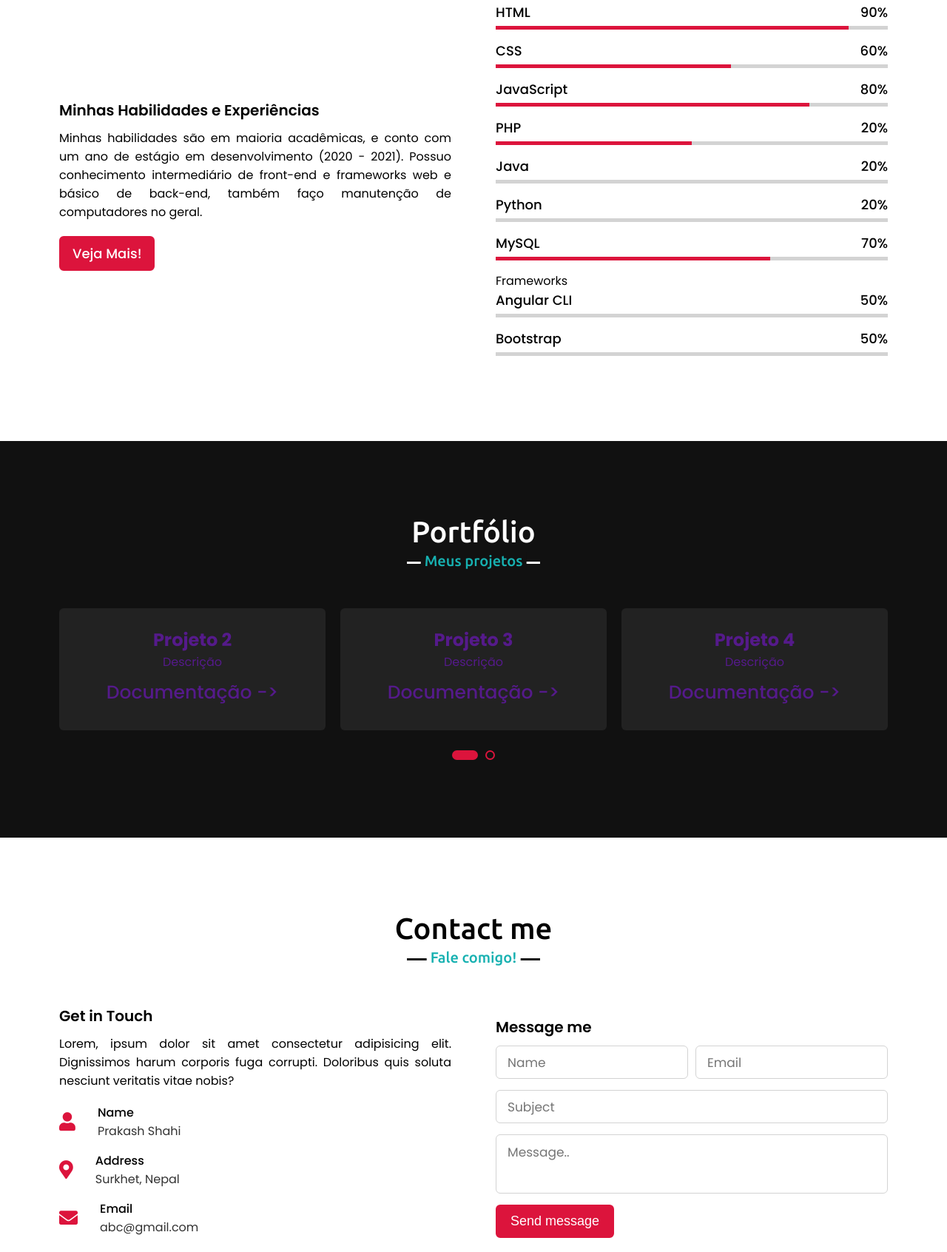
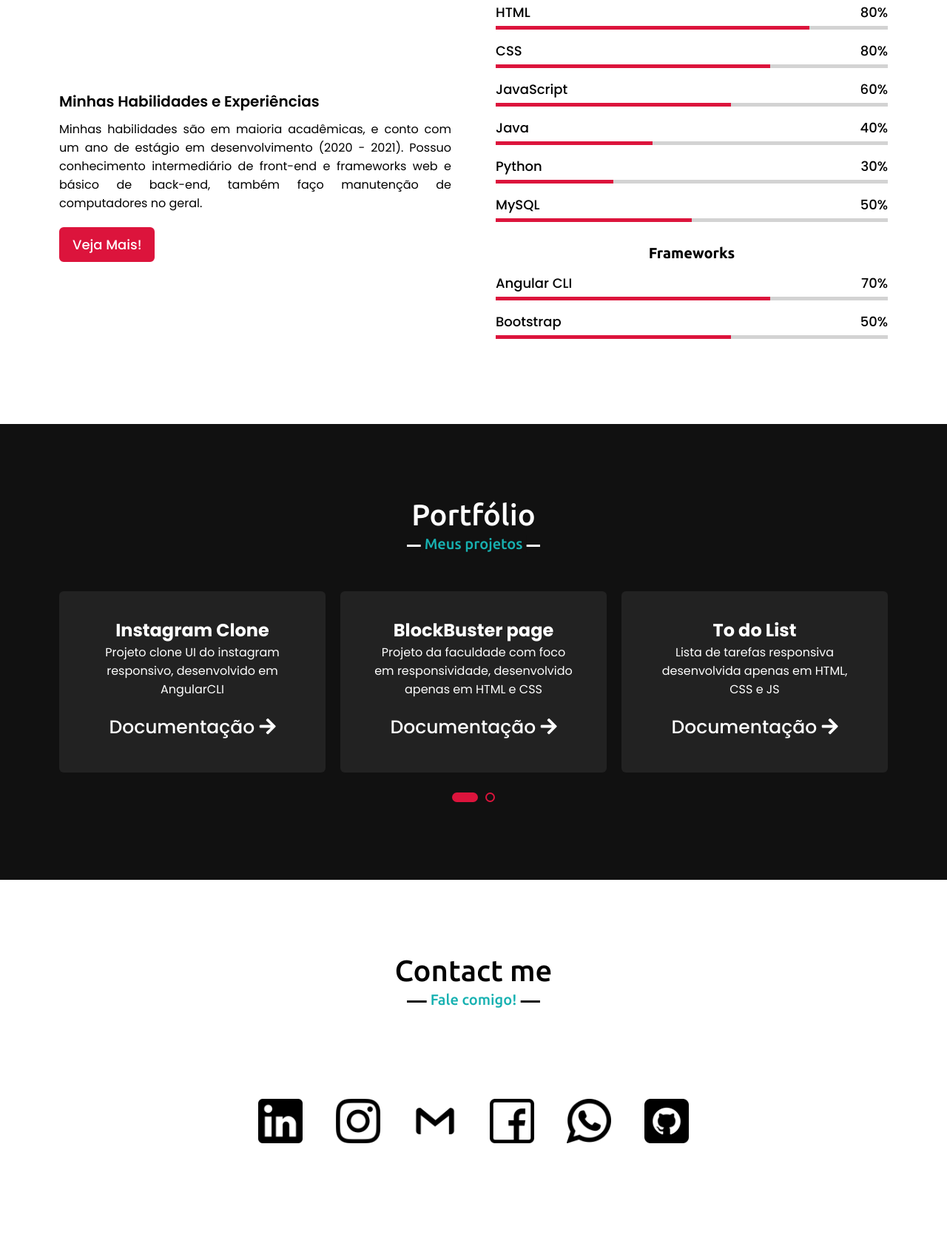
Before and after one commit to vinicius-g-alves/homepage, a plain HTML site: page index.html in a window 1280 px wide. Shown: the part 2330-4022 px from the top of the page at 74% size. Drawn offline with nearby package versions, Linux system fonts and the light colour scheme.

Commit message:
final page

```diff
--- a/index.html
+++ b/index.html
@@ -1,6 +1,5 @@
 <!DOCTYPE html>
-<!-- Created By CodingNepal -->
-<html lang="en">
+<html lang="pt-br">
 
 <head>
     <meta charset="UTF-8">
@@ -29,7 +28,7 @@
                 <li><a href="#about" class="menu-btn">Sobre</a></li>
                 <li><a href="#services" class="menu-btn">Serviços</a></li>
                 <li><a href="#skills" class="menu-btn">Habilidades</a></li>
-                <li><a href="#teams" class="menu-btn">Portfolio</a></li>
+                <li><a href="#portfolio" class="menu-btn">Portfolio</a></li>
                 <li><a href="#contact" class="menu-btn">Contato</a></li>
             </ul>
             <div class="menu-btn">
@@ -45,7 +44,7 @@
                 <div class="text-1">Olá, meu nome é</div>
                 <div class="text-2">Vinicius Garcia Alves</div>
                 <div class="text-3">E eu sou <span class="typing"></span></div>
-                <a href="#">Entre em Contato</a>
+                <a href="#contact">Entre em Contato</a>
             </div>
         </div>
     </section>
@@ -60,7 +59,10 @@
                 </div>
                 <div class="column right">
                     <div class="text">Olá! Me chamo Vinicius Garcia e sou <span class="typing-2"></span></div>
-                    <p>Sou formado como técnico de informática pela UTFPR e atualmente curso Análise e Desenvolvimento de Sistemas pelo Centro Universitário Integrado, ambos localizados em Campo Mourão - PR. Sou apaixonado por tecnologia, desenvolvimento, empreendedorismo e inovação, estou sempre buscando novos conhecimentos, desafios e experiências.</p>
+                    <p>Sou formado como técnico de informática pela UTFPR e atualmente curso Análise e Desenvolvimento
+                        de Sistemas pelo Centro Universitário Integrado, ambos localizados em Campo Mourão - PR. Sou
+                        apaixonado por tecnologia, desenvolvimento, empreendedorismo e inovação, estou sempre buscando
+                        novos conhecimentos, desafios e experiências.</p>
                     <a href="./cv_ViniciusGarciaAlves.pdf" download="cv_Vinicius_Garcia">Download CV</a>
                 </div>
             </div>
@@ -77,7 +79,7 @@
                     <div class="box">
                         <i class="fas fa-code"></i>
                         <div class="text">Desenvolvimento de sites</div>
-                        <p>Lorem ipsum dolor sit amet consectetur, adipisicing elit. Rem quia sunt, quasi quo illo enim.
+                        <p>Sites institucionais, dinâmicos e com ótima responsividade e acessibilidade.
                         </p>
                     </div>
                 </div>
@@ -87,7 +89,7 @@
                     <div class="box">
                         <i class="fas fa-paint-brush"></i>
                         <div class="text">Web Design</div>
-                        <p>Lorem ipsum dolor sit amet consectetur, adipisicing elit. Rem quia sunt, quasi quo illo enim.
+                        <p>Design de sites e interfaces no geral, com foco em experiência de usuário e responsividade.
                         </p>
                     </div>
                 </div>
@@ -104,58 +106,53 @@
             <div class="skills-content">
                 <div class="column left">
                     <div class="text">Minhas Habilidades e Experiências</div>
-                    <p>Minhas habilidades são em maioria acadêmicas, e conto com um ano de estágio em desenvolvimento (2020 - 2021). Possuo conhecimento intermediário de front-end e frameworks web e básico de back-end, também faço manutenção de computadores no geral.
+                    <p>Minhas habilidades são em maioria acadêmicas, e conto com um ano de estágio em desenvolvimento
+                        (2020 - 2021). Possuo conhecimento intermediário de front-end e frameworks web e básico de
+                        back-end, também faço manutenção de computadores no geral.
 
                     </p>
-                    <a href="#">Veja Mais!</a>
+                    <a href="#portfolio">Veja Mais!</a>
                 </div>
                 <div class="column right">
                     <div class="bars">
                         <div class="info">
                             <span>HTML</span>
-                            <span>90%</span>
+                            <span>80%</span>
                         </div>
                         <div class="line html"></div>
                     </div>
                     <div class="bars">
                         <div class="info">
                             <span>CSS</span>
-                            <span>60%</span>
+                            <span>80%</span>
                         </div>
                         <div class="line css"></div>
                     </div>
                     <div class="bars">
                         <div class="info">
                             <span>JavaScript</span>
-                            <span>80%</span>
+                            <span>60%</span>
                         </div>
                         <div class="line js"></div>
                     </div>
                     <div class="bars">
                         <div class="info">
-                            <span>PHP</span>
-                            <span>20%</span>
-                        </div>
-                        <div class="line php"></div>
-                    </div>
-                    <div class="bars">
-                        <div class="info">
                             <span>Java</span>
-                            <span>20%</span>
+                            <span>40%</span>
                         </div>
                         <div class="line java"></div>
                     </div>
                     <div class="bars">
                         <div class="info">
                             <span>Python</span>
-                            <span>20%</span>
+                            <span>30%</span>
                         </div>
                         <div class="line python"></div>
                     </div>
                     <div class="bars">
                         <div class="info">
                             <span>MySQL</span>
-                            <span>70%</span>
+                            <span>50%</span>
                         </div>
                         <div class="line mysql"></div>
                     </div>
@@ -165,7 +162,7 @@
                     <div class="bars">
                         <div class="info">
                             <span>Angular CLI</span>
-                            <span>50%</span>
+                            <span>70%</span>
                         </div>
                         <div class="line angular"></div>
                     </div>
@@ -174,70 +171,81 @@
                             <span>Bootstrap</span>
                             <span>50%</span>
                         </div>
-                        <div class="line angular"></div>
+                        <div class="line bootstrap"></div>
                     </div>
                 </div>
             </div>
         </div>
     </section>
 
-    <!-- teams section start -->
-    <section class="teams" id="teams">
+    <!-- portfolio section start -->
+    <section class="portfolio" id="portfolio">
         <div class="max-width">
             <h2 class="title">Portfólio</h2>
             <div class="carousel owl-carousel">
                 <div class="card">
-                    <a href="">
+                    <a href="https://github.com/vinao-alt/homepage">
                         <div class="box">
-                            <h2>Projeto 1</h2>
-                            <!-- <img src="images/profile-1.jpeg" alt=""> -->
-                            <p>Descrição</p>
-                            <div class="text">Documentação -></div>
+                            <h2>Homepage</h2>
+                            <p>Todo o código desta página inicial, desenvolvida com HTML, CSS e JS</p>
+                            <div class="text">Documentação
+                                <i class="fas fa-arrow-right"></i>
+                            </div>
                         </div>
                     </a>
                 </div>
 
                 <div class="card">
-                    <a href="">
+                    <a href="https://github.com/vinao-alt/clone-instagram-">
                         <div class="box">
-                            <h2>Projeto 2</h2>
-                            <!-- <img src="images/profile-1.jpeg" alt=""> -->
-                            <p>Descrição</p>
-                            <div class="text">Documentação -></div>
+                            <h2>Instagram Clone</h2>
+                            <p>Projeto clone UI do instagram responsivo, desenvolvido em AngularCLI</p>
+                            <div class="text">Documentação
+                                <i class="fas fa-arrow-right"></i>
+                            </div>
                         </div>
                     </a>
                 </div>
 
                 <div class="card">
-                    <a href="">
+                    <a href="https://github.com/vinao-alt/block-buster-page">
                         <div class="box">
-                            <h2>Projeto 3</h2>
-                            <!-- <img src="images/profile-1.jpeg" alt=""> -->
-                            <p>Descrição</p>
-                            <div class="text">Documentação -></div>
+                            <h2>BlockBuster page</h2>
+                            <p>Projeto da faculdade com foco em responsividade, desenvolvido apenas em HTML e CSS</p>
+                            <div class="text">Documentação
+                                <i class="fas fa-arrow-right"></i>
+                            </div>
                         </div>
                     </a>
                 </div>
 
                 <div class="card">
-                    <a href="">
+                    <a href="https://github.com/vinao-alt/to-do-list">
                         <div class="box">
-                            <h2>Projeto 4</h2>
-                            <!-- <img src="images/profile-1.jpeg" alt=""> -->
-                            <p>Descrição</p>
-                            <div class="text">Documentação -></div>
+                            <h2>To do List</h2>
+                            <p>Lista de tarefas responsiva desenvolvida apenas em HTML, CSS e JS</p>
+                            <div class="text">Documentação
+                                <i class="fas fa-arrow-right"></i>
+                            </div>
                         </div>
                     </a>
                 </div>
 
                 <div class="card">
-                    <a href="">
+                    <a href="https://github.com/vinao-alt/imc-calculator">
                         <div class="box">
-                            <h2>Projeto 5</h2>
-                            <!-- <img src="images/profile-1.jpeg" alt=""> -->
-                            <p>Descrição</p>
-                            <div class="text">Documentação -></div>
+                            <h2>Calculadora de IMC</h2>
+                            <p>Calculadora de IMC responsiva desenvolvida apenas com HTML, CSS e Javascript</p>
+                            <div class="text">Documentação
+                                <i class="fas fa-arrow-right"></i>
+                            </div>
                         </div>
+                    </a>
+                </div>
+
+                <div class="card">
+                    <a class="all-port" href="https://github.com/vinao-alt/">
+                        Ver o portfólio completo <i class="fas fa-arrow-right"></i>
                     </a>
                 </div>
             </div>
@@ -248,57 +256,25 @@
     <section class="contact" id="contact">
         <div class="max-width">
             <h2 class="title">Contact me</h2>
-            <div class="contact-content">
-                <div class="column left">
-                    <div class="text">Get in Touch</div>
-                    <p>Lorem, ipsum dolor sit amet consectetur adipisicing elit. Dignissimos harum corporis fuga
-                        corrupti. Doloribus quis soluta nesciunt veritatis vitae nobis?</p>
-                    <div class="icons">
-                        <div class="row">
-                            <i class="fas fa-user"></i>
-                            <div class="info">
-                                <div class="head">Name</div>
-                                <div class="sub-title">Prakash Shahi</div>
-                            </div>
-                        </div>
-                        <div class="row">
-                            <i class="fas fa-map-marker-alt"></i>
-                            <div class="info">
-                                <div class="head">Address</div>
-                                <div class="sub-title">Surkhet, Nepal</div>
-                            </div>
-                        </div>
-                        <div class="row">
-                            <i class="fas fa-envelope"></i>
-                            <div class="info">
-                                <div class="head">Email</div>
-                                <div class="sub-title">abc@gmail.com</div>
-                            </div>
-                        </div>
-                    </div>
-                </div>
-                <div class="column right">
-                    <div class="text">Message me</div>
-                    <form action="#">
-                        <div class="fields">
-                            <div class="field name">
-                                <input type="text" placeholder="Name" required>
-                            </div>
-                            <div class="field email">
-                                <input type="email" placeholder="Email" required>
-                            </div>
-                        </div>
-                        <div class="field">
-                            <input type="text" placeholder="Subject" required>
-                        </div>
-                        <div class="field textarea">
-                            <textarea cols="30" rows="10" placeholder="Message.." required></textarea>
-                        </div>
-                        <div class="button-area">
-                            <button type="submit">Send message</button>
-                        </div>
-                    </form>
-                </div>
+            <div class="icons-contato">
+                <a href="https://www.linkedin.com/in/vin%C3%ADcius-garcia-alves-a675b021b/">
+                    <img class="icon-contact" src="images/icons/logotipo-do-linkedin.png" alt="">
+                </a>
+                <a href="https://www.instagram.com/vinicius_alvesii/">
+                    <img class="icon-contact" src="images/icons/instagram.png" alt="">
+                </a>
+                <a href="mailto:vinicius.garcia.alves10@gmail.com?">
+                    <img class="icon-contact" src="images/icons/gmail.png" alt="">
+                </a>
+                <a href="https://www.facebook.com/vinicius.alvesii.98/">
+                    <img class="icon-contact" src="images/icons/facebook.png" alt="">
+                </a>
+                <a href="https://wa.me/5544997034900">
+                    <img class="icon-contact" src="images/icons/whatsapp.png" alt="">
+                </a>
+                <a href="https://github.com/vinao-alt">
+                    <img class="icon-contact" src="images/icons/github.png" alt="">
+                </a>
             </div>
         </div>
     </section>
--- a/style.css
+++ b/style.css
@@ -35,7 +35,7 @@ section{
     padding: 0 80px;
     margin: auto;
 }
-.about, .services, .skills, .teams, .contact, footer{
+.about, .services, .skills, .portfolio, .contact, footer{
     font-family: 'Poppins', sans-serif;
 }
 .about .about-content,
@@ -215,7 +215,8 @@ section .title::after{
     transition: all 0.3s ease;
 }
 .home .home-content a:hover{
-    color: crimson;
+    color: white;
+    border: 2px solid white;
     background: none;
 }
 
@@ -265,16 +266,16 @@ section .title::after{
 }
 
 /* services section styling */
-.services, .teams{
+.services, .portfolio{
     color:#fff;
     background: #111;
 }
 .services .title::before,
-.teams .title::before{
+.portfolio .title::before{
     background: #fff;
 }
 .services .title::after,
-.teams .title::after{
+.portfolio .title::after{
     background: #111;
     content: "O que sei fazer";
     color: rgb(23, 177, 177);
@@ -372,63 +373,83 @@ section .title::after{
     background: crimson;
 }
 .skills-content .right .html::before{
-    width: 90%;
+    width: 80%;
 }
 .skills-content .right .css::before{
+    width: 70%;
+}
+.skills-content .right .js::before{
     width: 60%;
 }
-.skills-content .right .js::before{
-    width: 80%;
+.skills-content .right .java::before{
+    width: 40%;
 }
-.skills-content .right .php::before{
+.skills-content .right .python::before{
+    width: 30%;
+}
+.skills-content .right .mysql::before{
     width: 50%;
 }
-.skills-content .right .mysql::before{
+.skills-content .right .angular::before{
     width: 70%;
 }
+.skills-content .right .bootstrap::before{
+    width: 60%;
+}
 
-/* teams section styling */
-.teams .title::after{
+.frame-title {
+    text-align: center;
+    font: bold 20px 'Ubuntu';
+    padding: 15px;
+}
+
+/* portfolio section styling */
+
+.portfolio .title::after{
     color: rgb(23, 177, 177);
     content: "Meus projetos";
 }
-.teams .carousel .card{
+.portfolio .carousel .card{
     background: #222;
     border-radius: 6px;
-    padding: 25px 35px;
+    padding: 35px 45px;
     text-align: center;
     overflow: hidden;
     transition: all 0.3s ease;
 }
-.teams .carousel .card:hover{
+.portfolio .carousel .card:hover{
     background: crimson;
 }
-.teams .carousel .card .box{
+.portfolio .carousel .card .box{
     display: flex;
     flex-direction: column;
     align-items: center;
     justify-content: center;
     transition: all 0.3s ease;
+    color: white;
 }
-.teams .carousel .card:hover .box{
+.portfolio .carousel .card:hover .box{
     transform: scale(1.05);
 }
-.teams .carousel .card .text{
+.portfolio .carousel .card .text{
     font-size: 25px;
     font-weight: 500;
-    margin: 10px 0 7px 0;
+    margin: 20px 0 7px 0;
 }
-.teams .carousel .card img{
-    height: 150px;
-    width: 150px;
+.portfolio .carousel .card img{
+    height: 30px;
+    width: 30px;
     object-fit: cover;
-    border-radius: 50%;
-    border: 5px solid crimson;
     transition: all 0.3s ease;
 }
-.teams .carousel .card:hover img{
+.portfolio .carousel .card:hover img{
     border-color: #fff;
 }
+
+.portfolio .all-port {
+    color: white;
+}
+
 .owl-dots{
     text-align: center;
     margin-top: 20px;
@@ -528,6 +549,21 @@ section .title::after{
   display: flex;
   align-items: center;
 }
+
+.icons-contato {
+    padding: 50px;
+    text-align: center;
+}
+
+.icon-contact {
+    width: 100px;
+    padding: 20px;
+}
+
+.icon-contact:hover {
+    transform: scale(1.09);
+}
+
 .right form .button-area button{
   color: #fff;
   display: block;
```
Also changed, not shown: images/icons/facebook.png (added), images/icons/github.png (added), images/icons/gmail.png (added), images/icons/instagram.png (added), images/icons/logotipo-do-linkedin.png (added), images/icons/seta-direita.png (added), images/icons/whatsapp.png (added).
